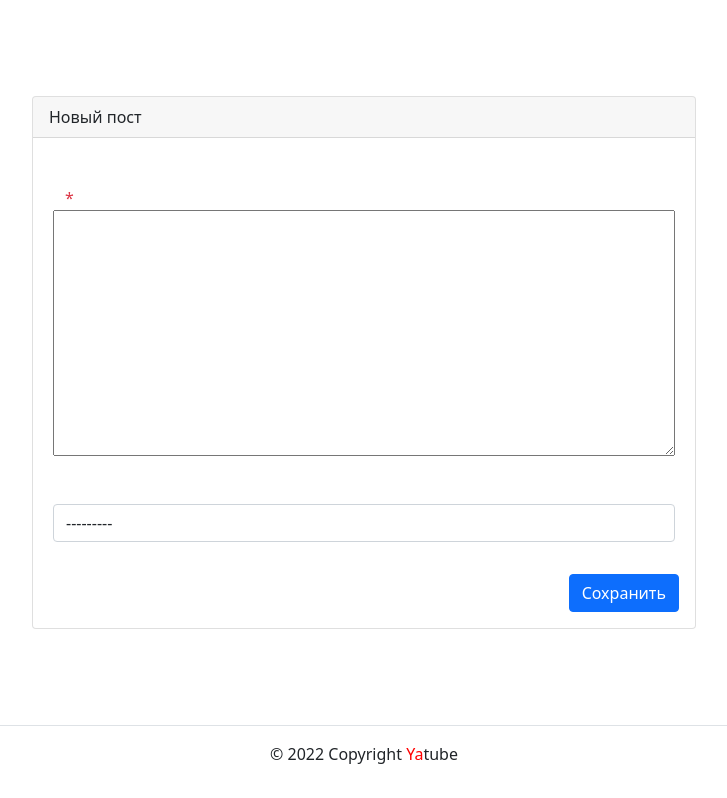
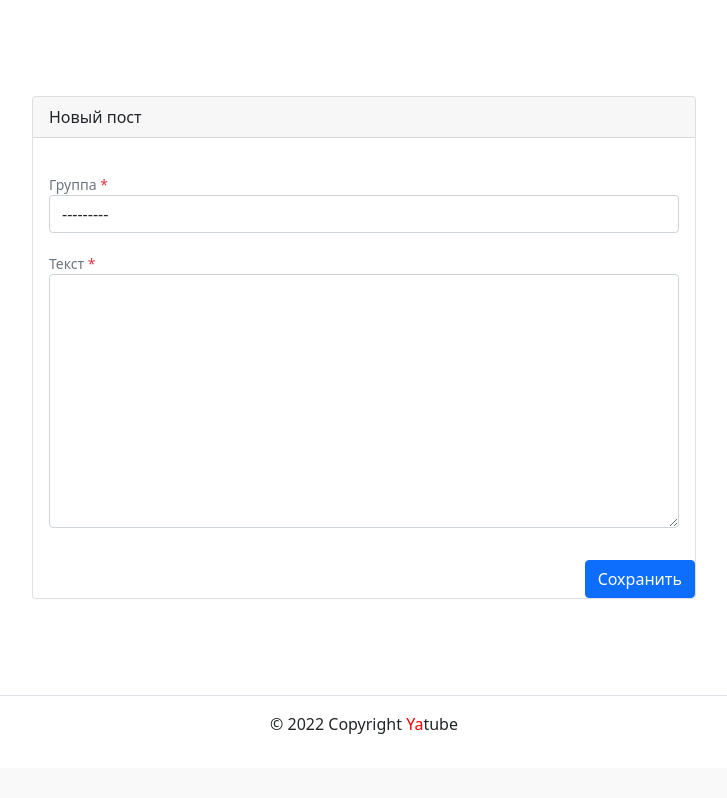
Before and after one commit to morgunovvb/hw03_forms, a Django app: page /create/ in a window 1280 px wide. Shown: the part 56-854 px from the top of the page, without its empty margins (276-1003 px from the left). After the commit the page ends 790 px from the top, so only its background shows below. Run offline with Django 3.2, Linux system fonts and the light colour scheme; the visitor is signed in with stand-in values (Sample User, id 1); data that the repository does not hold is empty; some libraries are stand-ins or nearby versions.

Commit message:
Update create_post.html

```diff
--- a/yatube/templates/posts/create_post.html
+++ b/yatube/templates/posts/create_post.html
@@ -18,28 +18,22 @@
                 {% load user_filters %}
                 <form method="post" href=".">
                   {% csrf_token %}
-                  <div class="form-group row my-3 p-3">
-                    <label for="{{ field.id_for_label }}">
-                      {{ field.label }}
-                      <span class="required text-danger" >*</span>
+                {% for field in form %}
+                  <div class="form-group row my-3">
+                    <label for="{{ field.id_for_label }}-help" class="form-text text-muted">
+                    {{ field.label }}
+                    <span class="required text-danger">*</span>
                     </label>
-                    {{ form.text }}
-                    </textarea>
-                    {{ field }}
-                    {% if field.help_text %}
+                    <div>
+                      {{ field|addclass:'form-control' }}
+                        {% if field.help_text %}
                       <small id="{{ field.id_for_label }}-help" class="form-text text-muted">
                         {{ field.help_text|safe }}
                       </small>
-                    {% endif %}
+                      {% endif %}
+                    </div>
                   </div>
-                  <div class="form-group row my-3 p-3">
-                    <label for="{{ field.id_for_label }}">
-                    </label>
-                    <select name="group" class="form-control" id="id_group">
-                      <option value="" selected>---------</option>
-                      {% for group in groups %}
-                        <option value="{{ group.pk }}"selected>{{ group.title }} </option>
-                      {% endfor %}
+                {% endfor %}
                     </select>
                     {{ field }}
                     {% if field.help_text %}
@@ -48,7 +42,7 @@
                       </small>
                     {% endif %}
                   </div>
-                  <div class="d-flex justify-content-end">
+                  <div class="d-flex justify-content-end" class="form-text text-muted">
                     <button type="submit" class="btn btn-primary">
                       Сохранить
                     </button>
```
